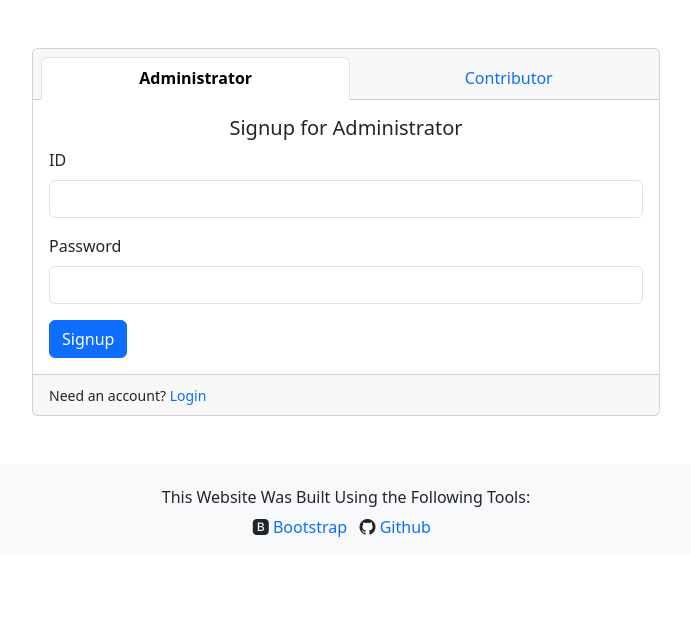
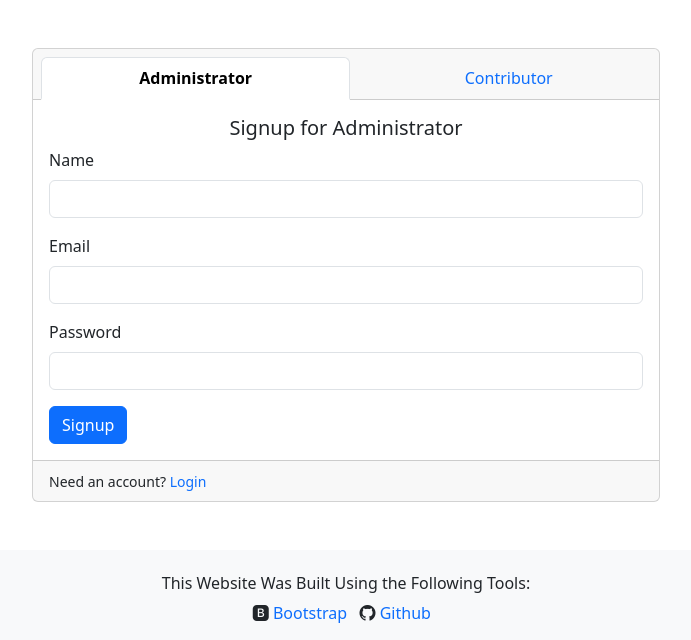
Before and after one commit to katiewimmer/devfest24, a Python web app: template templates/signup.html in a window 1280 px wide. Shown: the part 66-706 px from the top of the page, without its empty margins (294-985 px from the left). Run offline with Jinja, Linux system fonts and the light colour scheme; the template is opened without the code that fills it, so the values that code supplies are empty.

Commit message:
fixed signup inputs

```diff
--- a/templates/signup.html
+++ b/templates/signup.html
@@ -70,20 +70,25 @@
           <div class="tab-pane fade show active" id="admin-tab-pane" role="tabpanel" aria-labelledby="admin-tab" tabindex="0">
             <div class="card-body">
               <!--Title-->
-              <h5 class="card-title text-center">Signup for Administrator</h5>
-              <form >
+              <h5 class="cadmin_email = request.args.get('admin_email')ard-title text-center">Signup for Administrator</h5>
+              <form action="/signingup" method="GET">
                 <div class="mb-3">
-                  <!--Requesting ID-->
-                  <label for="exampleInputEmail1" class="form-label">ID</label>
-                  <input type="email" class="form-control" id="exampleInputEmail1" aria-describedby="emailHelp">
+                  <!--Requesting Name-->
+                  <label for="exampleInputEmail1" class="form-label">Name</label>
+                  <input type="text" class="form-control" name="admin_name" aria-describedby="emailHelp">
+                </div>
+                <div class="mb-3">
+                  <!--Requesting Email-->
+                  <label for="exampleInputEmail1" class="form-label">Email</label>
+                  <input type="email" class="form-control" name="admin_email" aria-describedby="emailHelp">
                 </div>
                 <div class="mb-3">
                   <!--Requesting Password-->
                   <label for="exampleInputPassword1" class="form-label">Password</label>
-                  <input type="password" class="form-control" id="exampleInputPassword1">
+                  <input type="password" class="form-control" name="admin_password">
                 </div>
                 <!--Signup Button-->
-                  <button type="login" class="btn btn-primary">Signup</button>
+                  <button type="submit" class="btn btn-primary">Signup</button>
               </form>
             </div>
           </div>
@@ -92,19 +97,24 @@
             <div class="card-body">
               <!--Title-->
               <h5 class="card-title text-center">Signup for Contributors</h5>
-              <form>
+              <form action="/signingup" method="GET">
                 <div class="mb-3">
-                  <!--Requesting ID-->
-                  <label for="exampleInputEmail1" class="form-label">ID</label>
-                  <input type="email" class="form-control" id="exampleInputEmail1" aria-describedby="emailHelp">
+                  <!--Requesting Name-->
+                  <label for="exampleInputEmail1" class="form-label">Name</label>
+                  <input type="text" class="form-control" name="contributor_name" aria-describedby="emailHelp">
+                </div>
+                <div class="mb-3">
+                  <!--Requesting Email-->
+                  <label for="exampleInputEmail1" class="form-label">Email</label>
+                  <input type="email" class="form-control" name="contributor_email" aria-describedby="emailHelp">
                 </div>
                 <div class="mb-3">
                   <!--Requesting Password-->
                   <label for="exampleInputPassword1" class="form-label">Password</label>
-                  <input type="password" class="form-control" id="exampleInputPassword1">
+                  <input type="password" class="form-control" name="contributor_password">
                 </div>
                 <!--Signup Button-->
-                <button type="login" class="btn btn-primary">Signup</button>
+                  <button type="submit" class="btn btn-primary">Signup</button>
               </form>
             </div>
           </div>
```
Also changed, not shown: server.py (+7 -0 lines).
